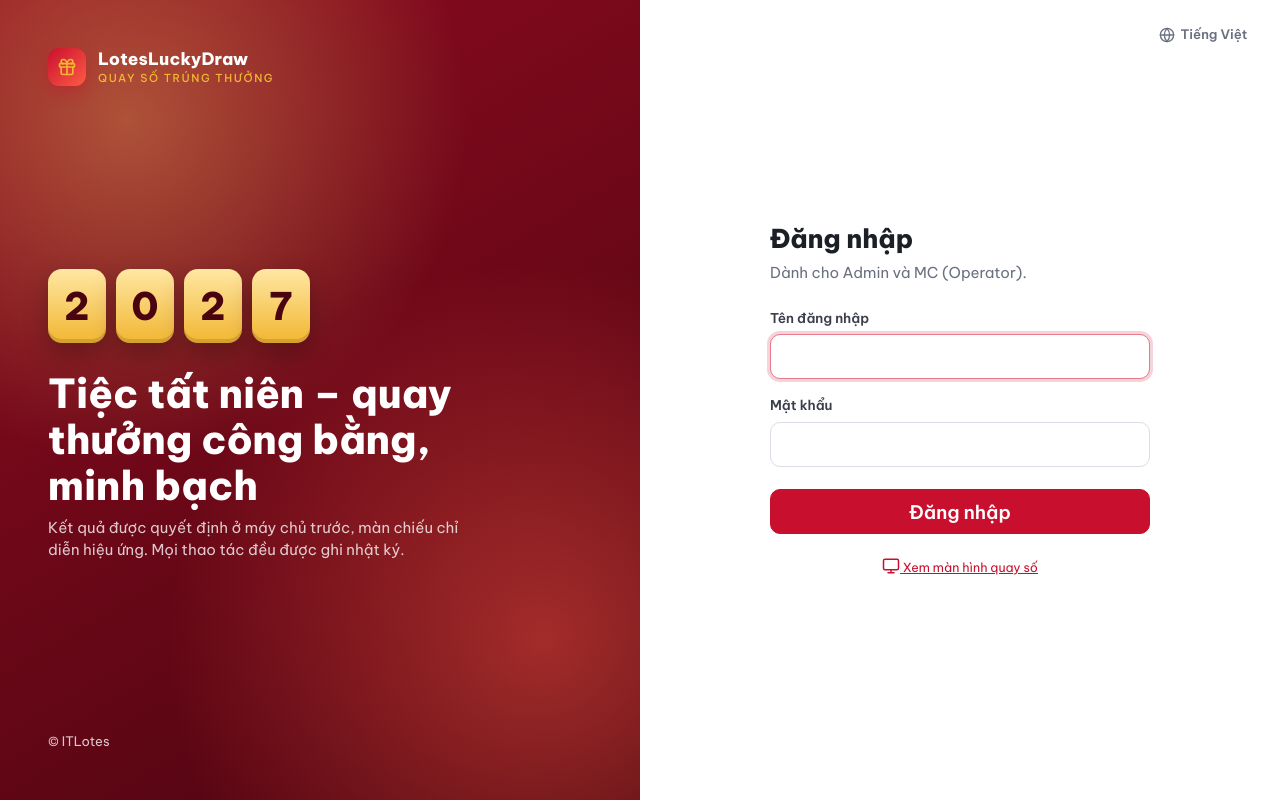
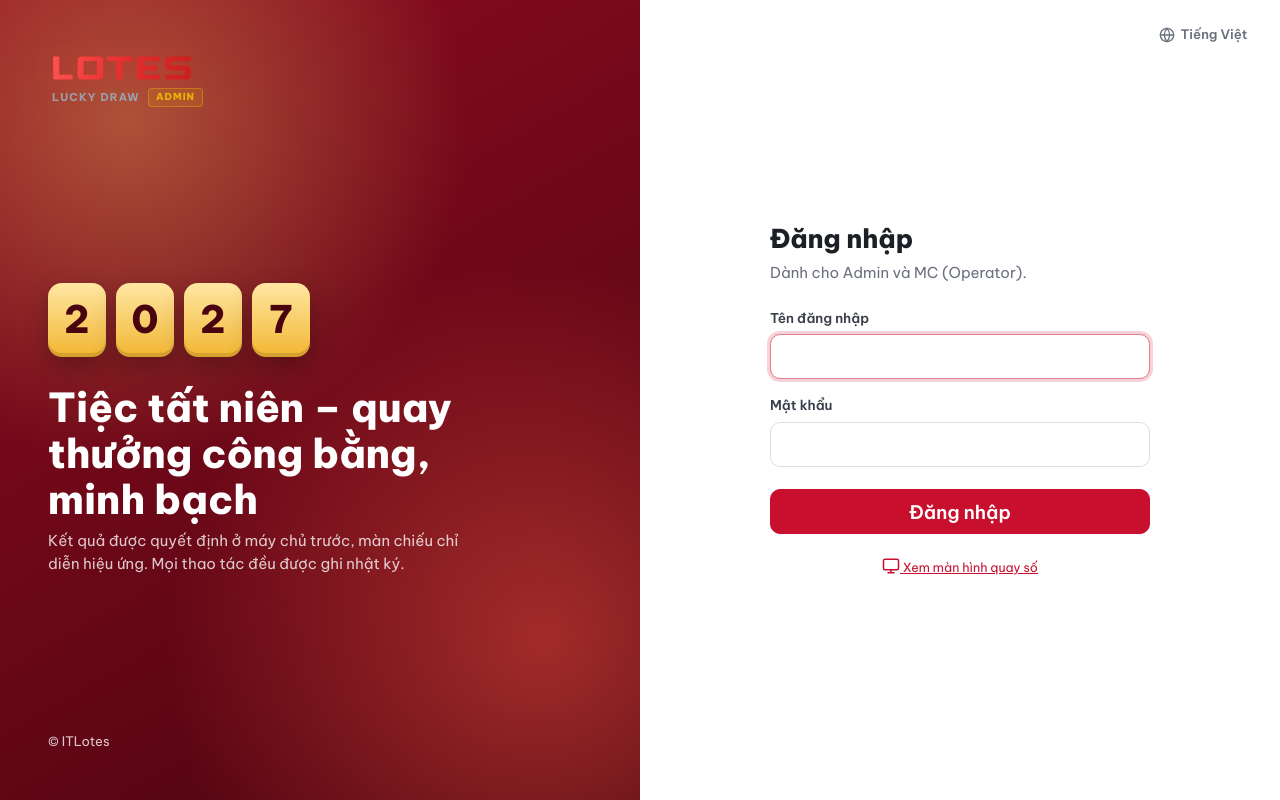
Before and after one commit to phanvanthanh120195-hub/QuayThuongLotes, an ASP.NET Core app: template LuckyDraw/LuckyDraw.Web/Views/Account/Login.cshtml in a window 1280 px wide. Run offline with ASP.NET Core 8, Linux system fonts and the light colour scheme; the template is opened without the code that fills it, so the values that code supplies are empty; some libraries are stand-ins or nearby versions.

Commit message:
update drawjs

```diff
--- a/LuckyDraw/LuckyDraw.Web/Views/Account/Login.cshtml
+++ b/LuckyDraw/LuckyDraw.Web/Views/Account/Login.cshtml
@@ -5,8 +5,34 @@
 <div class="auth-page">
     <section class="auth-hero">
         <div class="brand p-0">
-            <span class="brand-mark">@Html.Icon("gift")</span>
-            <span class="brand-text">LotesLuckyDraw<small>@L["Quay số trúng thưởng"]</small></span>
+            <a href="/admin" class="lotes-admin-brand">
+                <!-- Logo chữ LOTES vector màu đỏ chuyển sắc -->
+                <svg class="lotes-admin-svg" viewBox="0 0 235 46" fill="none" xmlns="http://www.w3.org/2000/svg">
+                    <defs>
+                        <linearGradient id="lotesAdminRedGrad" x1="0" y1="0" x2="235" y2="46" gradientUnits="userSpaceOnUse">
+                            <stop offset="0%" stop-color="#FF5252" />
+                            <stop offset="50%" stop-color="#E62E2D" />
+                            <stop offset="100%" stop-color="#C81E1E" />
+                        </linearGradient>
+                    </defs>
+                    <!-- Chữ L -->
+                    <path d="M2 4H12V34H34V42H4C2.89543 42 2 41.1046 2 40V4Z" fill="url(#lotesAdminRedGrad)" />
+                    <!-- Chữ O -->
+                    <path fill-rule="evenodd" clip-rule="evenodd" d="M48 4H78C81.3137 4 84 6.68629 84 10V36C84 39.3137 81.3137 42 78 42H48C44.6863 42 42 39.3137 42 36V10C42 6.68629 44.6863 4 48 4ZM52 12V34H74V12H52Z" fill="url(#lotesAdminRedGrad)" />
+                    <!-- Chữ T -->
+                    <path d="M90 4H132V12H116V42H106V12H90V4Z" fill="url(#lotesAdminRedGrad)" />
+                    <!-- Chữ E -->
+                    <path d="M140 4H178V12H150V19H173V27H150V34H178V42H140V4Z" fill="url(#lotesAdminRedGrad)" />
+                    <!-- Chữ S -->
+                    <path d="M192 4H228V12H196V19H222C225.314 19 228 21.6863 228 25V36C228 39.3137 225.314 42 222 42H186V34H218V27H192C188.686 27 186 24.3137 186 21V10C186 6.68629 188.686 4 192 4Z" fill="url(#lotesAdminRedGrad)" />
+                </svg>
+
+                <!-- Dòng phụ đề giữ tông vàng đồng bộ với giao diện cũ -->
+                <div class="lotes-admin-sub">
+                    <span class="sub-system">LUCKY DRAW</span>
+                    <span class="sub-role-badge">ADMIN</span>
+                </div>
+            </a>
         </div>
         <div>
             <div class="digits" aria-hidden="true"><span>2</span><span>0</span><span>2</span><span>7</span></div>
--- a/LuckyDraw/LuckyDraw.Web/wwwroot/css/admin.css
+++ b/LuckyDraw/LuckyDraw.Web/wwwroot/css/admin.css
@@ -601,3 +601,51 @@ a:hover { color: var(--ld-red-600); }
     .page-head h1 { font-size: 21px; }
     .topbar .live-badge { display: none; }
 }
+
+.lotes-admin-brand {
+    display: inline-flex;
+    flex-direction: column;
+    align-items: flex-start;
+    gap: 6px;
+    text-decoration: none;
+    padding: 6px 4px;
+    transition: transform 0.2s ease;
+}
+
+.lotes-admin-brand:hover {
+    transform: translateY(-1px);
+}
+
+.lotes-admin-svg {
+    height: 28px;
+    width: auto;
+    display: block;
+    /* Hiệu ứng phát sáng đỏ nhẹ giúp chữ LOTES nổi bật trên nền tối */
+    filter: drop-shadow(0 0 10px rgba(230, 46, 45, 0.35));
+}
+
+.lotes-admin-sub {
+    display: flex;
+    align-items: center;
+    gap: 8px;
+}
+
+    .lotes-admin-sub .sub-system {
+        color: #9ca3af;
+        font-size: 0.72rem;
+        font-weight: 700;
+        letter-spacing: 1.2px;
+        text-transform: uppercase;
+    }
+
+    .lotes-admin-sub .sub-role-badge {
+        background: rgba(234, 179, 8, 0.14);
+        border: 1px solid rgba(234, 179, 8, 0.4);
+        color: #eab308;
+        font-size: 0.65rem;
+        font-weight: 800;
+        letter-spacing: 1px;
+        padding: 1px 7px;
+        border-radius: 4px;
+        text-transform: uppercase;
+    }
```
Also changed, not shown: LuckyDraw/LuckyDraw.Web/Areas/Admin/Views/Shared/_AdminLayout.cshtml (+0 -49 lines), LuckyDraw/LuckyDraw.Web/wwwroot/js/draw.js (+23 -1 lines).
